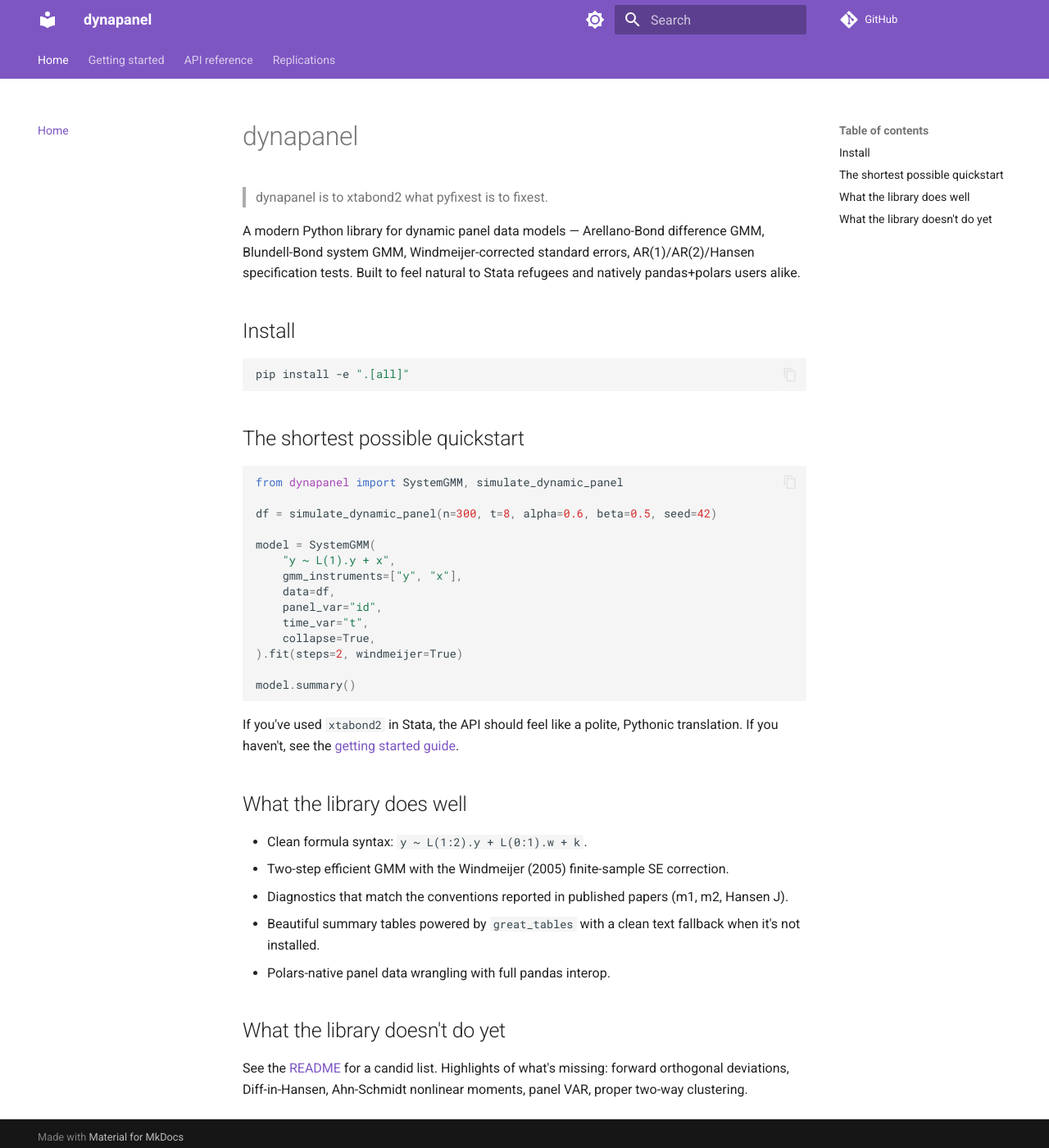
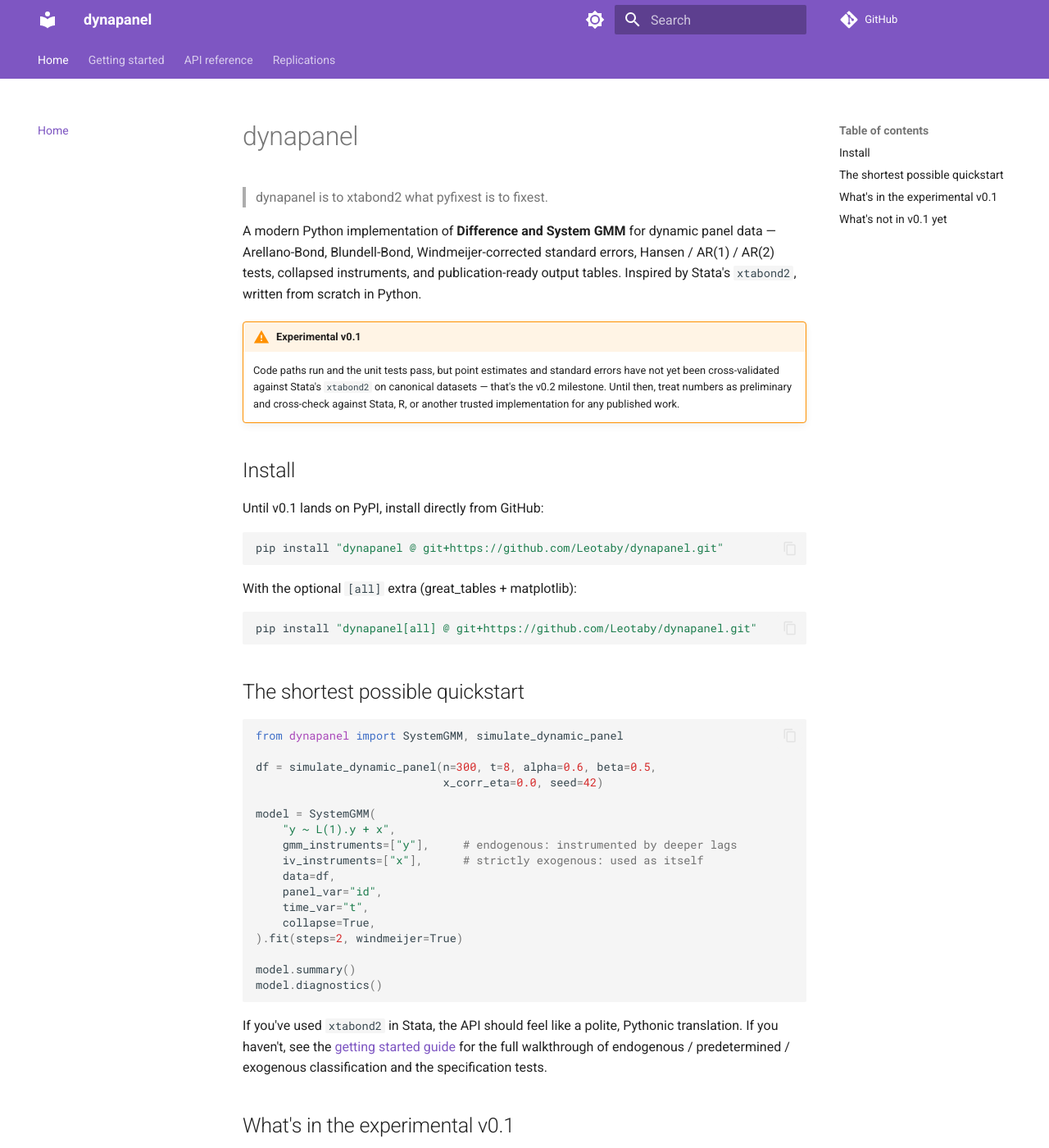
Before and after one commit to Leotaby/dynapanel, an MkDocs documentation site: the page built from docs/index.md, in a window 1280 px wide and 1400 px high. Shown: the whole window at 82% size. Built offline with MkDocs 1.6.1 and Material for MkDocs 9.7.7, drawn with Linux system fonts in a browser that asks for light colours; comment, search, counter and statistics services are not loaded; some of the changed text lies outside the part shown.

Commit message:
ci: add pyarrow to dev extras; sync docs index with README

````diff
--- a/docs/index.md
+++ b/docs/index.md
@@ -2,15 +2,31 @@
 
 > dynapanel is to xtabond2 what pyfixest is to fixest.
 
-A modern Python library for dynamic panel data models — Arellano-Bond
-difference GMM, Blundell-Bond system GMM, Windmeijer-corrected
-standard errors, AR(1)/AR(2)/Hansen specification tests. Built to feel
-natural to Stata refugees and natively pandas+polars users alike.
+A modern Python implementation of **Difference and System GMM** for
+dynamic panel data — Arellano-Bond, Blundell-Bond, Windmeijer-corrected
+standard errors, Hansen / AR(1) / AR(2) tests, collapsed instruments,
+and publication-ready output tables. Inspired by Stata's `xtabond2`,
+written from scratch in Python.
+
+!!! warning "Experimental v0.1"
+    Code paths run and the unit tests pass, but point estimates and
+    standard errors have not yet been cross-validated against Stata's
+    `xtabond2` on canonical datasets — that's the v0.2 milestone. Until
+    then, treat numbers as preliminary and cross-check against Stata,
+    R, or another trusted implementation for any published work.
 
 ## Install
 
+Until v0.1 lands on PyPI, install directly from GitHub:
+
 ```bash
-pip install -e ".[all]"
+pip install "dynapanel @ git+https://github.com/Leotaby/dynapanel.git"
+```
+
+With the optional `[all]` extra (great_tables + matplotlib):
+
+```bash
+pip install "dynapanel[all] @ git+https://github.com/Leotaby/dynapanel.git"
 ```
 
 ## The shortest possible quickstart
@@ -18,11 +34,13 @@
 ```python
 from dynapanel import SystemGMM, simulate_dynamic_panel
 
-df = simulate_dynamic_panel(n=300, t=8, alpha=0.6, beta=0.5, seed=42)
+df = simulate_dynamic_panel(n=300, t=8, alpha=0.6, beta=0.5,
+                            x_corr_eta=0.0, seed=42)
 
 model = SystemGMM(
     "y ~ L(1).y + x",
-    gmm_instruments=["y", "x"],
+    gmm_instruments=["y"],     # endogenous: instrumented by deeper lags
+    iv_instruments=["x"],      # strictly exogenous: used as itself
     data=df,
     panel_var="id",
     time_var="t",
@@ -30,26 +48,33 @@
 ).fit(steps=2, windmeijer=True)
 
 model.summary()
+model.diagnostics()
 ```
 
 If you've used `xtabond2` in Stata, the API should feel like a polite,
 Pythonic translation. If you haven't, see the
-[getting started guide](getting-started.md).
+[getting started guide](getting-started.md) for the full walkthrough
+of endogenous / predetermined / exogenous classification and the
+specification tests.
 
-## What the library does well
+## What's in the experimental v0.1
 
-- Clean formula syntax: `y ~ L(1:2).y + L(0:1).w + k`.
-- Two-step efficient GMM with the Windmeijer (2005) finite-sample SE
-  correction.
-- Diagnostics that match the conventions reported in published papers
-  (m1, m2, Hansen J).
-- Beautiful summary tables powered by `great_tables` with a clean
-  text fallback when it's not installed.
-- Polars-native panel data wrangling with full pandas interop.
+- Difference GMM (Arellano-Bond 1991), one-step & two-step
+- System GMM (Blundell-Bond 1998), one-step & two-step
+- Windmeijer (2005) finite-sample SE correction
+- AR(1) and AR(2) tests on differenced residuals (Arellano-Bond m1/m2)
+- Hansen J test of overidentifying restrictions
+- Collapsed instruments (Roodman 2009)
+- Per-variable lag specification distinguishing endogenous,
+  predetermined, and strictly exogenous regressors
+- Publication-ready tables via `great_tables` (with text fallback)
+- Native support for pandas and polars data frames
 
-## What the library doesn't do yet
+## What's not in v0.1 yet
 
 See the [README](https://github.com/Leotaby/dynapanel#whats-not-in-v01-prs-welcome)
-for a candid list. Highlights of what's missing: forward orthogonal
-deviations, Diff-in-Hansen, Ahn-Schmidt nonlinear moments, panel VAR,
-proper two-way clustering.
+for the candid list. Highlights: forward orthogonal deviations,
+Diff-in-Hansen, Ahn-Schmidt nonlinear moments, panel VAR, proper
+two-way clustering, and the cross-validation against `xtabond2` on the
+AB(1991) / BB(1998) canonical examples (v0.2 milestone — scaffolding
+already in the repo under `scripts/` and `tests/test_replication_ab1991.py`).
````
